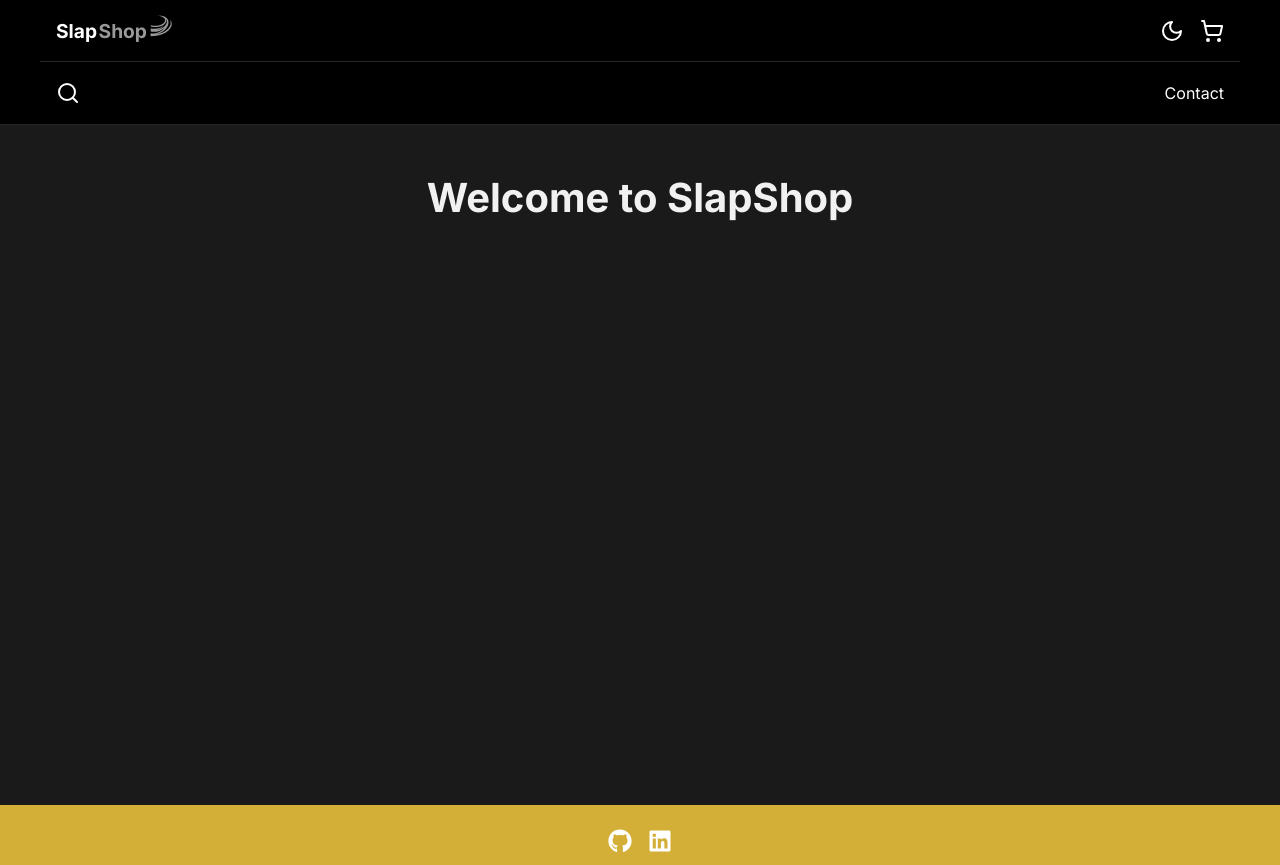
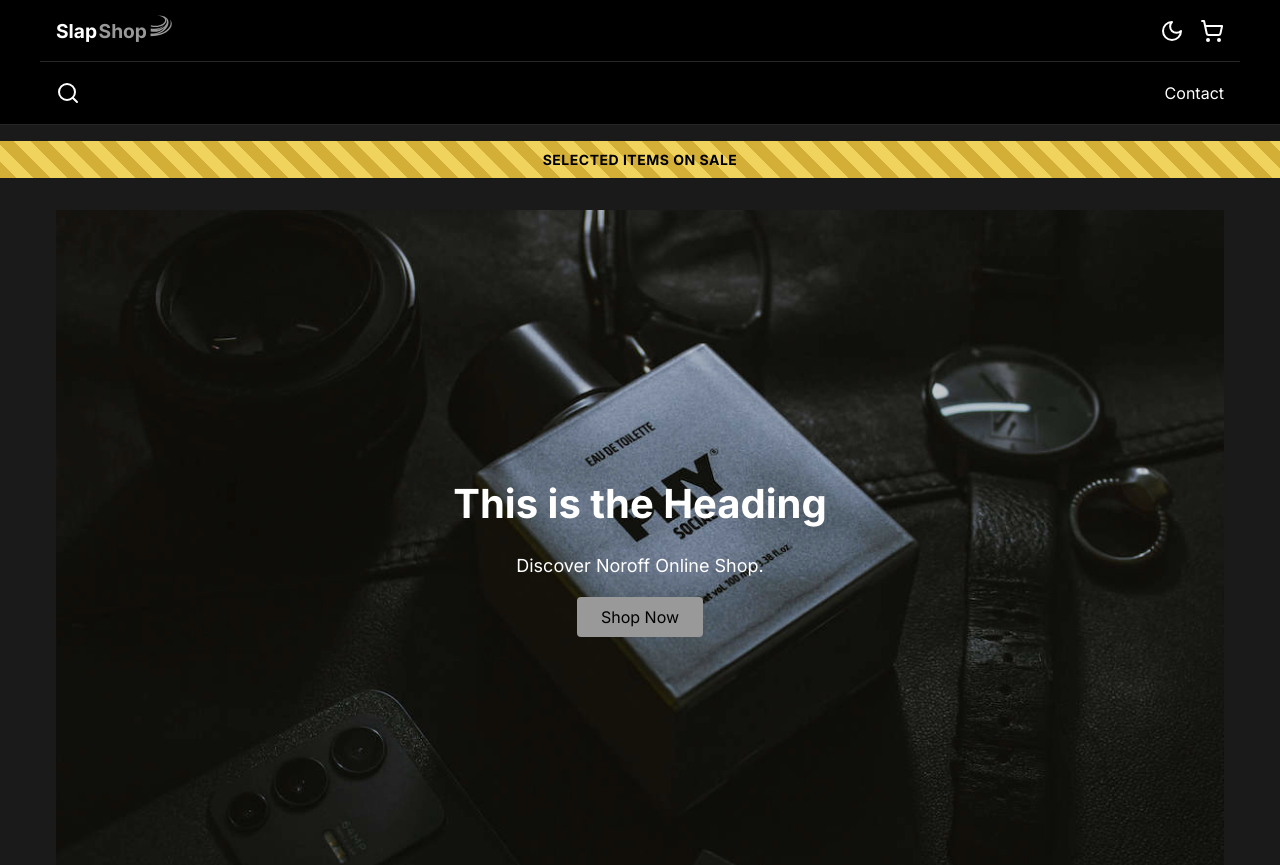
Before and after one commit to ebejmo/react-ca, a React (Vite) app: page / in a window 1280 px wide. Shown: the top 865 px of the page. Built offline with nearby package versions, Linux system fonts and the light colour scheme.

Commit message:
Fix: Enfore static button type for ESLint happiness

```diff
--- a/package.json
+++ b/package.json
@@ -18,6 +18,7 @@
     ]
   },
   "dependencies": {
+    "classnames": "^2.5.1",
     "react": "^19.1.0",
     "react-dom": "^19.1.0",
     "react-icons": "^5.5.0",
--- /dev/null
+++ b/src/components/Button/Button.jsx
@@ -0,0 +1,21 @@
+import classNames from 'classnames';
+import styles from './Button.module.scss';
+
+export default function Button({
+  children,
+  variant = 'primary',
+  type,
+  onClick,
+}) {
+  const buttonClass = classNames(styles.button, styles[variant]);
+
+  return (
+    <button
+      type={type === 'submit' ? 'submit' : 'button'}
+      onClick={onClick}
+      className={buttonClass}
+    >
+      {children}
+    </button>
+  );
+}
--- /dev/null
+++ b/src/components/Button/Button.module.scss
@@ -0,0 +1,38 @@
+.button {
+  font: inherit;
+  padding: 0.5rem 1.5rem;
+  border-radius: var(--border-radius-small);
+  font-weight: 400;
+  cursor: pointer;
+  border: none;
+  transition: var(--transition-default);
+}
+
+.primary {
+  background-color: var(--button-primary-color);
+  color: var(--button-dark-text);
+
+  &:hover {
+    background-color: var(--button-primary-hover);
+  }
+}
+
+.secondary {
+  background-color: transparent;
+  color: var(--button-secondary-color);
+  border: 2px solid var(--button-secondary-color);
+
+  &:hover {
+    color: var(--button-secondary-hover);
+    border: 2px solid var(--button-secondary-hover);
+  }
+}
+
+.danger {
+  background-color: var(--button-danger-color);
+  color: var(--color-white);
+
+  &:hover {
+    background-color: var(--button-danger-hover);
+  }
+}
--- /dev/null
+++ b/src/components/Home/HeroSection/HeroSection.jsx
@@ -0,0 +1,17 @@
+import styles from './HeroSection.module.scss';
+import Button from '../../Button/Button';
+
+export default function HeroSection() {
+  return (
+    <section className={styles.hero} id="hero">
+      <div className={styles.overlay} />
+      <div className={styles.content}>
+        <h1>This is the Heading</h1>
+        <p>Discover Noroff Online Shop.</p>
+        <a href="#products">
+          <Button variant="primary">Shop Now</Button>
+        </a>
+      </div>
+    </section>
+  );
+}
--- /dev/null
+++ b/src/components/Home/HeroSection/HeroSection.module.scss
@@ -0,0 +1,32 @@
+@use '../../../styles/variables.scss' as *;
+
+.hero {
+  position: relative;
+  background: url('/images/desktop-hero-new.jpg') center/cover no-repeat;
+  aspect-ratio: 16 / 9;
+  margin-block: 2rem;
+  display: flex;
+  align-items: center;
+  justify-content: center;
+  text-align: center;
+  overflow: hidden;
+}
+
+.overlay {
+  position: absolute;
+  inset: 0;
+  background: rgba(0, 0, 0, 0.2);
+  z-index: 1;
+}
+
+.content {
+  position: relative;
+  z-index: 2;
+  color: var(--color-white);
+  text-align: center;
+  padding: 1rem;
+
+  p {
+    font-size: 1.125rem;
+  }
+}
--- /dev/null
+++ b/src/components/Home/SaleBanner/SaleBanner.jsx
@@ -0,0 +1,9 @@
+import styles from './SaleBanner.module.scss';
+
+export default function SaleBanner() {
+  return (
+    <div className={styles.banner} role="note" aria-label="Promotion">
+      <p className={styles.text}>Selected items on Sale</p>
+    </div>
+  );
+}
--- /dev/null
+++ b/src/components/Home/SaleBanner/SaleBanner.module.scss
@@ -0,0 +1,33 @@
+@use '../../../styles/variables.scss' as *;
+
+.banner {
+  width: 100vw;
+  position: relative;
+  left: 50%;
+  right: 50%;
+  margin-left: -50vw;
+  margin-right: -50vw;
+  padding: 0.5rem 1rem;
+  text-align: center;
+  display: flex;
+  justify-content: center;
+  align-items: center;
+
+  background-image: repeating-linear-gradient(
+    45deg,
+    var(--color-accent),
+    var(--color-accent) 12px,
+    #f0d35d 12px,
+    #f0d35d 24px
+  );
+
+  color: var(--color-black);
+  font-weight: 600;
+  font-size: $font-size-small;
+  letter-spacing: 0.5px;
+  text-transform: uppercase;
+}
+
+.text {
+  margin: 0;
+}
--- a/src/pages/HomePage/HomePage.jsx
+++ b/src/pages/HomePage/HomePage.jsx
@@ -1,5 +1,7 @@
 import { useEffect, useState } from 'react';
 import PageLoader from '../../components/PageLoader/PageLoader';
+import SaleBanner from '../../components/Home/SaleBanner/SaleBanner';
+import HeroSection from '../../components/Home/HeroSection/HeroSection';
 
 export default function HomePage() {
   const [isLoading, setIsLoading] = useState(true);
@@ -16,8 +18,9 @@ export default function HomePage() {
     return <PageLoader />;
   }
   return (
-    <div>
-      <h1>Welcome to SlapShop</h1>
-    </div>
+    <>
+      <SaleBanner />
+      <HeroSection />
+    </>
   );
 }
--- a/src/styles/base.scss
+++ b/src/styles/base.scss
@@ -11,15 +11,19 @@
   --color-primary: #999999;
   --color-primary-dark: #7a7a7a;
   --color-success: #06790a;
-  --color-error: #900608;
+  --color-danger: #900608;
   --color-accent: #d4af37;
 
   --color-border: #c4c4c4;
   --color-border-light: rgba(196, 196, 196, 0.2);
 
-  --button-primary-bg: #999999;
-  --button-primary-text: #000000;
-  --button-hover-bg: #7a7a7a;
+  --button-primary-color: #999999;
+  --button-dark-text: #000000;
+  --button-primary-hover: #7a7a7a;
+  --button-secondary-color: #ffffff;
+  --button-secondary-hover: #c4c4c4;
+  --button-danger-color: #900608;
+  --button-danger-hover: #700000;
 
   --font-family-base: 'Inter', Arial, sans-serif;
   --transition-default: all 0.3s ease-in-out;
@@ -57,6 +61,7 @@ body {
 main {
   margin: 0 auto;
   max-width: 1200px;
+  width: 100%;
   min-height: calc(100vh - 120px);
   padding: $spacing;
 }
@@ -89,12 +94,12 @@ img {
   display: block;
 }
 
-button {
-  font-family: inherit;
-  border: none;
-  cursor: pointer;
-  background-color: var(--color-primary);
-  color: var(--color-primary-text);
-  padding: 0.5rem 1rem;
-  border-radius: 0.25rem;
-}
+// button {
+//   font-family: inherit;
+//   border: none;
+//   cursor: pointer;
+//   background-color: var(--color-primary);
+//   color: var(--color-primary-text);
+//   padding: 0.5rem 1rem;
+//   border-radius: 0.25rem;
+// }
```
Also changed, not shown: public/images/desktop-hero-new.jpg (added), 1 other file (tests, documents, lock files or other folders).
